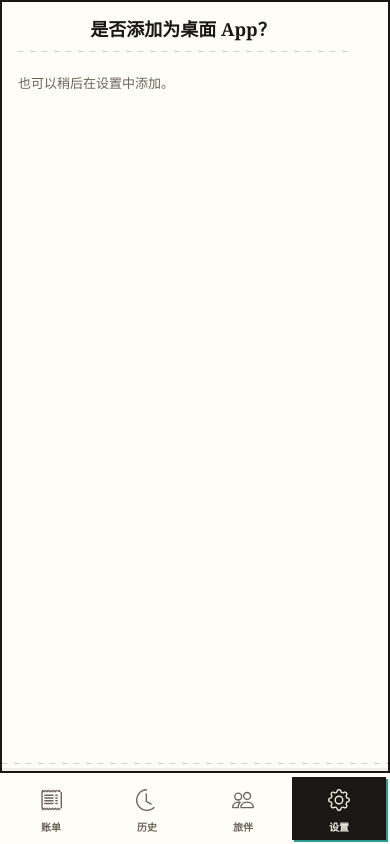
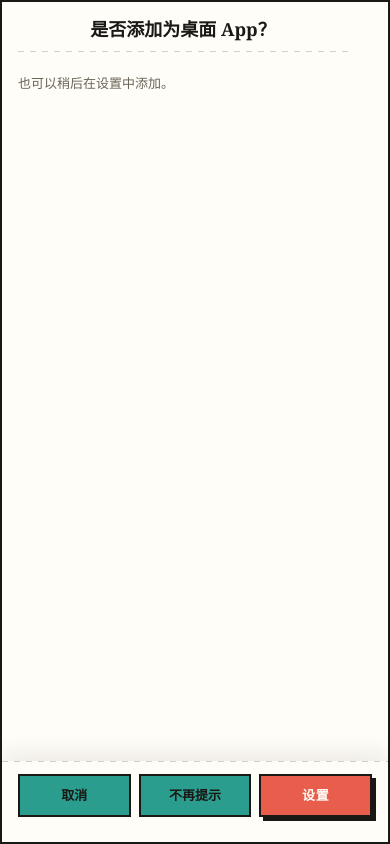
Before and after one commit to elpwc/trip_fare_calc, a Next.js app: page /tripfarecalc/user in a window 390 px wide. Shown: the top 844 px of the page. Built offline with nearby package versions, Linux system fonts and the light colour scheme.

Commit message:
fix: modal

```diff
--- a/src/components/Modal/index.css
+++ b/src/components/Modal/index.css
@@ -16,6 +16,64 @@
 	to {
 		transform: translateY(0);
 	}
+}
+
+.modal-shell {
+	display: flex;
+	flex-direction: column;
+	min-height: 0;
+	max-height: 92vh;
+	height: auto;
+}
+
+.modal-shell--center {
+	max-height: 92vh;
+}
+
+.modal-shell--scroll {
+	max-height: 90dvh;
+}
+
+@media (max-width: 640px) {
+	.modal-shell--fullscreen {
+		height: 100dvh;
+		max-height: 100dvh;
+	}
+
+	.modal-shell--scroll {
+		height: auto;
+		max-height: 90dvh;
+	}
+}
+
+.modal-main {
+	flex: 1 1 0%;
+	min-height: 0;
+}
+
+.modal-body {
+	flex: 1 1 0%;
+	min-height: 0;
+	overflow-x: hidden;
+	overflow-y: auto;
+	overscroll-behavior: contain;
+	-webkit-overflow-scrolling: touch;
+	touch-action: pan-y;
+}
+
+.modal-footer {
+	flex: 0 0 auto;
+	background: #fffdf8;
+	box-shadow: 0 -8px 20px rgba(26, 24, 20, 0.08);
+}
+
+html.dark .modal-footer {
+	background: #1c1a18;
+	box-shadow: 0 -8px 20px rgba(0, 0, 0, 0.28);
+}
+
+.modal-footer-actions {
+	padding-bottom: max(1rem, env(safe-area-inset-bottom, 0px));
 }
 
 .modal-stack {
--- a/src/components/Modal/index.tsx
+++ b/src/components/Modal/index.tsx
@@ -59,7 +59,11 @@ export const Modal: React.FC<Props> = ({
 
 	return (
 		<div
-			className="fixed inset-0 z-[114514] flex items-center justify-center bg-[#1a1814]/55 p-3 dark:bg-black/70 max-sm:p-0"
+			className={clsx(
+				'modal-overlay fixed inset-0 z-114520 flex items-center justify-center bg-[#1a1814]/55 p-3 dark:bg-black/70',
+				mobileMode === 'fullscreen' && 'max-sm:items-stretch max-sm:justify-stretch max-sm:p-0',
+				mobileMode === 'scroll' && 'max-sm:items-end max-sm:p-0',
+			)}
 			onClick={(e) => {
 				e.preventDefault();
 				onClose();
@@ -67,9 +71,10 @@ export const Modal: React.FC<Props> = ({
 		>
 			<div
 				className={clsx(
-					'relative flex max-h-[92vh] w-[92%] max-w-[420px] flex-col overflow-hidden border-2 border-[#1a1814] bg-[#fffdf8] text-[#1a1814] shadow-[8px_8px_0_rgba(26,24,20,0.14)] animate-[modalFadeIn_0.22s_ease] dark:border-[#f4efe4] dark:bg-[#1c1a18] dark:text-[#f4efe4] dark:shadow-[8px_8px_0_rgba(244,239,228,0.08)]',
-					mobileMode === 'fullscreen' && 'max-sm:h-full max-sm:max-h-none max-sm:w-full max-sm:max-w-none max-sm:shadow-none max-sm:animate-[modalSlideUp_0.28s_ease]',
-					mobileMode === 'scroll' && 'max-sm:mt-auto max-sm:max-h-[90%] max-sm:w-full max-sm:rounded-t-none max-sm:animate-[modalSlideUp_0.28s_ease]',
+					'modal-shell relative flex w-[92%] max-w-[420px] flex-col overflow-hidden border-2 border-[#1a1814] bg-[#fffdf8] text-[#1a1814] shadow-[8px_8px_0_rgba(26,24,20,0.14)] animate-[modalFadeIn_0.22s_ease] dark:border-[#f4efe4] dark:bg-[#1c1a18] dark:text-[#f4efe4] dark:shadow-[8px_8px_0_rgba(244,239,228,0.08)]',
+					mobileMode === 'fullscreen' && 'modal-shell--fullscreen max-sm:h-[100dvh] max-sm:max-h-[100dvh] max-sm:w-full max-sm:max-w-none max-sm:shadow-none max-sm:animate-[modalSlideUp_0.28s_ease]',
+					mobileMode === 'scroll' && 'modal-shell--scroll max-sm:max-h-[90dvh] max-sm:w-full max-sm:max-w-none max-sm:rounded-t-none max-sm:animate-[modalSlideUp_0.28s_ease]',
+					mobileMode === 'center' && 'modal-shell--center max-h-[92vh]',
 					className,
 				)}
 				style={style}
@@ -78,7 +83,7 @@ export const Modal: React.FC<Props> = ({
 				{showCloseButton ? (
 					<button
 						type="button"
-						className="absolute right-2 top-2 inline-flex h-8 w-8 items-center justify-center border-2 border-[#1a1814] bg-[#f4efe4] text-xl leading-none text-[#1a1814] transition hover:-translate-x-px hover:-translate-y-px hover:shadow-[2px_2px_0_rgba(26,24,20,0.12)] dark:border-[#f4efe4] dark:bg-[#121110] dark:text-[#f4efe4]"
+						className="absolute right-2 top-2 z-20 inline-flex h-8 w-8 items-center justify-center border-2 border-[#1a1814] bg-[#f4efe4] text-xl leading-none text-[#1a1814] transition hover:-translate-x-px hover:-translate-y-px hover:shadow-[2px_2px_0_rgba(26,24,20,0.12)] dark:border-[#f4efe4] dark:bg-[#121110] dark:text-[#f4efe4]"
 						aria-label={t('modal.closeAria')}
 						onClick={(e) => {
 							e.preventDefault();
@@ -90,20 +95,21 @@ export const Modal: React.FC<Props> = ({
 				) : null}
 
 				{title ? (
-					<div className="px-4 pb-2 pt-4 pr-10">
+					<div className="modal-header shrink-0 px-4 pb-2 pt-4 pr-10">
 						<div className="text-center font-serif text-lg font-bold leading-tight">{title}</div>
 						<div className="my-2.5 h-px bg-[repeating-linear-gradient(90deg,#1a1814_0_6px,transparent_6px_12px)] opacity-20 dark:bg-[repeating-linear-gradient(90deg,#f4efe4_0_6px,transparent_6px_12px)]" aria-hidden />
 					</div>
 				) : null}
 
-				<div className={clsx('flex-1 overflow-y-auto px-4 pb-3 pt-1', bodyClassName)} style={bodyStyle}>
+				<div className="modal-main flex min-h-0 flex-1 flex-col overflow-hidden">
+					<div className={clsx('modal-body px-4 pb-3 pt-1', bodyClassName)} style={bodyStyle}>
 						{children}
 					</div>
 
 					{hasFooter ? (
-					<>
-						<div className="my-2.5 h-px bg-[repeating-linear-gradient(90deg,#1a1814_0_6px,transparent_6px_12px)] opacity-20 dark:bg-[repeating-linear-gradient(90deg,#f4efe4_0_6px,transparent_6px_12px)]" aria-hidden />
-						<div className="flex gap-2 px-4 pb-4">
+						<div className="modal-footer shrink-0">
+							<div className="h-px bg-[repeating-linear-gradient(90deg,#1a1814_0_6px,transparent_6px_12px)] opacity-20 dark:bg-[repeating-linear-gradient(90deg,#f4efe4_0_6px,transparent_6px_12px)]" aria-hidden />
+							<div className="modal-footer-actions flex gap-2 px-4 pb-4 pt-3">
 								{showCancelButton ? (
 									<button type="button" className="settings-btn-ghost min-w-0 flex-1 !px-3 !py-2.5 !text-[0.8125rem]" onClick={onCancel || onClose}>
 										{resolvedCancelText}
@@ -120,10 +126,11 @@ export const Modal: React.FC<Props> = ({
 									</button>
 								) : null}
 							</div>
-					</>
+						</div>
 					) : null}
+				</div>
 
-				<div className="settings-receipt-teeth" aria-hidden />
+				<div className="settings-receipt-teeth shrink-0" aria-hidden />
 			</div>
 		</div>
 	);
```
Lines whose indentation alone changed are shown as unchanged.
